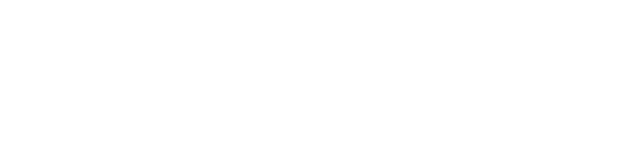
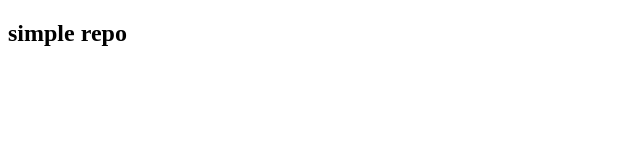
Before and after one commit to MonishaCelestina/my-newbie-repo, a plain HTML site: page index.html in a window 1280 px wide. Shown: the whole page, without its empty margins (0-640 px from the left). Drawn offline with Linux system fonts and the light colour scheme.

Commit message:
my first html for my project

```diff
--- a/index.html
+++ b/index.html
@@ -7,3 +7,4 @@
   </head>
   <body></body>
 </html>
+<h2>simple repo</h2>
```
